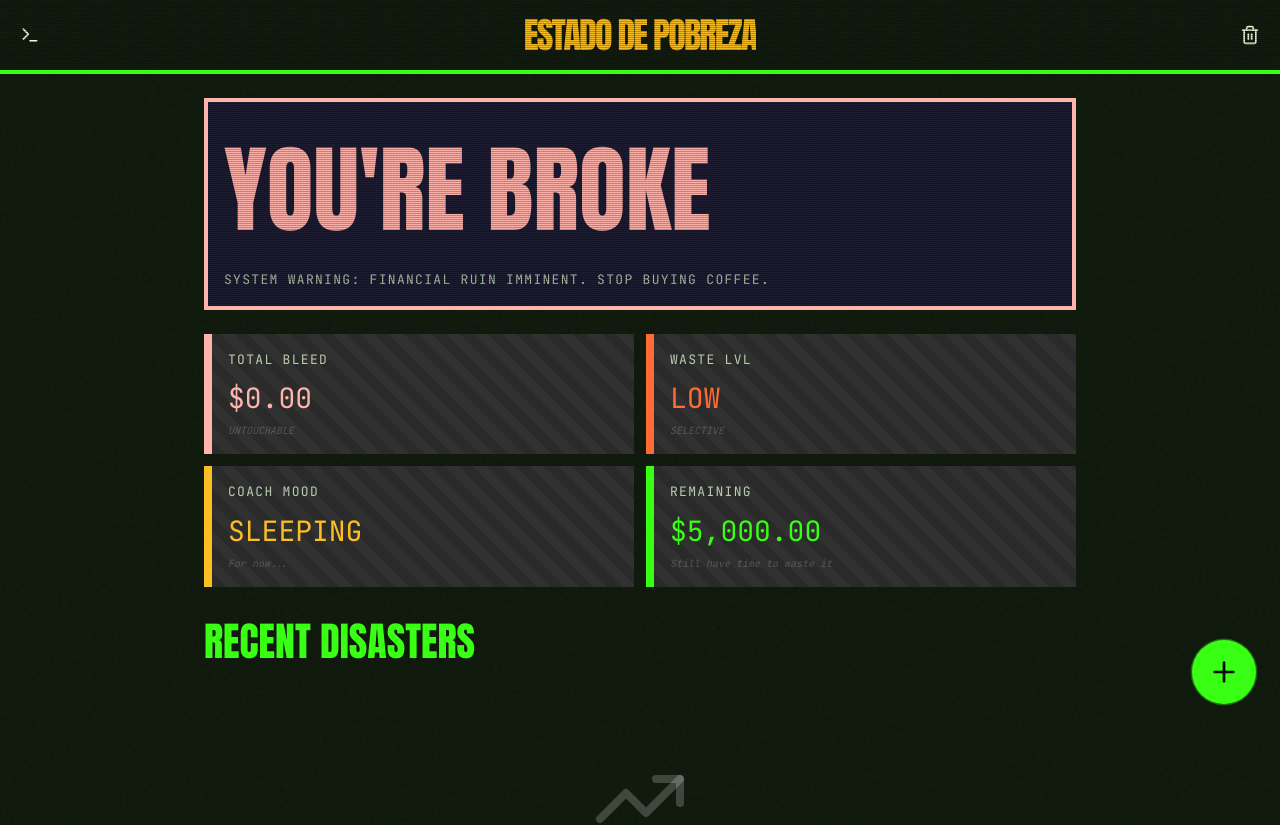
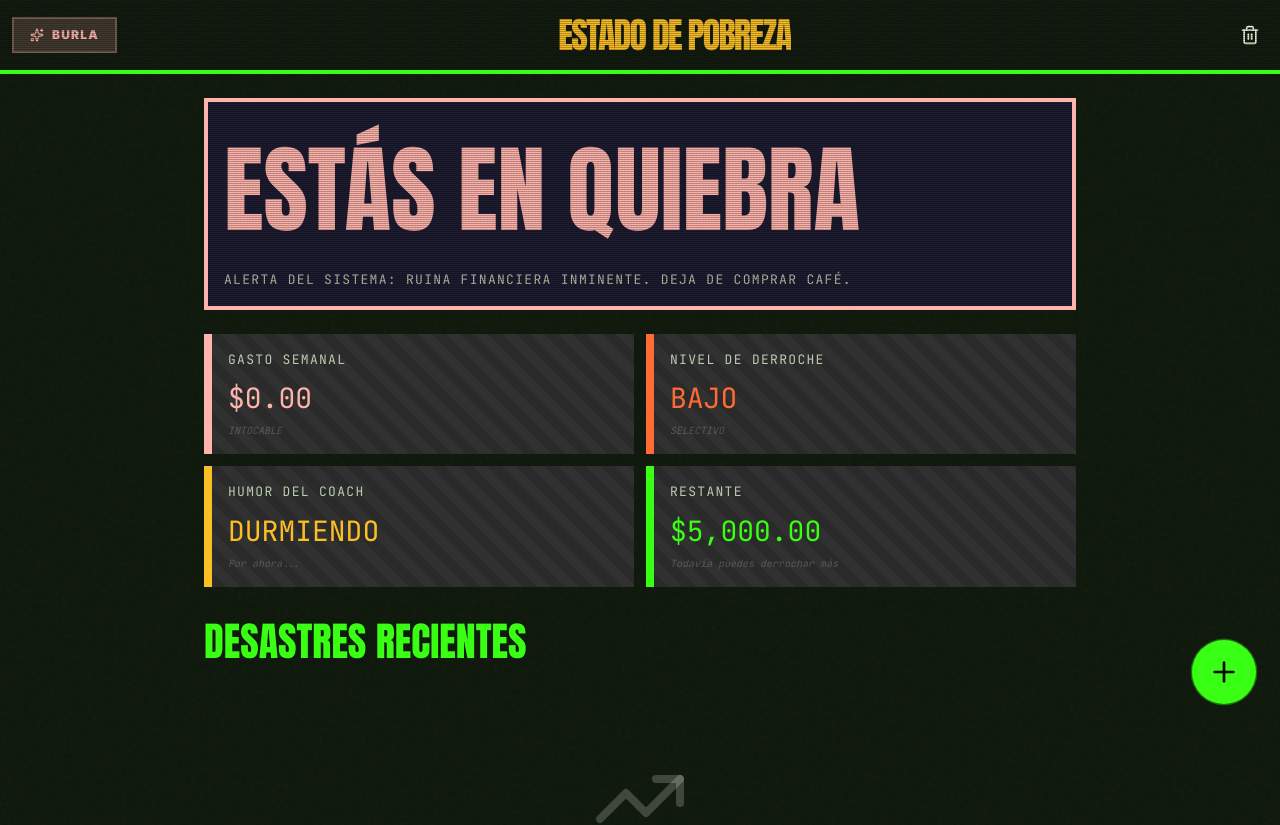
Before and after one commit to manualecarvajal-collab/toxic-financial-coach, a React (Vite) app: page / in a window 1280 px wide. Shown: the top 825 px of the page. Built offline with nearby package versions, Linux system fonts and the light colour scheme.

Commit message:
header: botón Burla en vez de icono terminal + todo el texto en español

```diff
--- a/src/App.tsx
+++ b/src/App.tsx
@@ -92,10 +92,10 @@ function App() {
         {/* Hero Status */}
         <section className="bg-toxic-dark-alt border-4 border-error p-stack-md relative overflow-hidden scanline">
           <h2 className="font-display text-headline-lg-mobile md:text-display-xl text-error mb-2 uppercase">
-            You're Broke
+            Estás en Quiebra
           </h2>
           <p className="font-data text-label-mono text-on-surface-variant uppercase tracking-widest">
-            SYSTEM WARNING: Financial ruin imminent. Stop buying coffee.
+            ALERTA DEL SISTEMA: Ruina financiera inminente. Deja de comprar café.
           </p>
         </section>
 
@@ -110,7 +110,7 @@ function App() {
         {activeTab === 'debt' && (
           <section>
             <h3 className="font-display text-headline-lg-mobile md:text-headline-lg text-primary-container mb-stack-md uppercase glitch">
-              Recent Disasters
+              Desastres Recientes
             </h3>
             <ExpenseList
               expenses={expenses}
@@ -124,10 +124,10 @@ function App() {
           <section className="text-center py-16">
             <Receipt className="mx-auto text-white/20 mb-4" size={64} />
             <p className="text-on-surface-variant text-lg font-black uppercase">
-              Waste Analysis
+              Análisis de Derroche
             </p>
             <p className="text-white/20 text-xs mt-2">
-              Detailed breakdown coming soon.
+              Desglose detallado próximamente.
             </p>
           </section>
         )}
@@ -136,13 +136,13 @@ function App() {
           <section className="text-center py-16">
             <MessageCircleWarning className="mx-auto text-toxic-red mb-4" size={64} />
             <p className="text-on-surface-variant text-lg font-black uppercase">
-              Get Roasted
+              Que te Burlén
             </p>
             <button
               onClick={handleOpenRoast}
               className="mt-4 px-8 py-4 bg-error/20 border-4 border-error/30 rounded-none text-error font-black uppercase tracking-widest hover:bg-error/30 transition-all active:scale-95"
             >
-              Generate Roast
+              Generar Burla
             </button>
           </section>
         )}
@@ -151,10 +151,10 @@ function App() {
           <section className="text-center py-16">
             <Monitor className="mx-auto text-toxic-purple mb-4" size={64} />
             <p className="text-on-surface-variant text-lg font-black uppercase">
-              Intel & Insights
+              Inteligencia Financiera
             </p>
             <p className="text-white/20 text-xs mt-2">
-              AI-powered financial analysis coming soon.
+              Análisis financiero con IA próximamente.
             </p>
           </section>
         )}
@@ -168,21 +168,21 @@ function App() {
         <div className="flex justify-around items-stretch h-20 bg-toxic-black">
           <TabButton
             icon={Wallet}
-            label="DEBT"
+            label="DEUDA"
             active={activeTab === 'debt'}
             onClick={() => setActiveTab('debt')}
             activeColor="bg-primary-container text-toxic-black"
           />
           <TabButton
             icon={Receipt}
-            label="WASTE"
+            label="GASTOS"
             active={activeTab === 'waste'}
             onClick={() => setActiveTab('waste')}
             activeColor="text-toxic-orange"
           />
           <TabButton
             icon={MessageCircleWarning}
-            label="ROAST"
+            label="BURLA"
             active={activeTab === 'roast'}
             onClick={() => setActiveTab('roast')}
             activeColor="text-toxic-red"
--- a/src/components/Header.tsx
+++ b/src/components/Header.tsx
@@ -1,4 +1,4 @@
-import { Trash2, Terminal } from 'lucide-react';
+import { Sparkles, Trash2 } from 'lucide-react';
 
 interface Props {
   onOpenRoast: () => void;
@@ -11,9 +11,10 @@ export default function Header({ onOpenRoast, onClearAll }: Props) {
       <div className="flex items-center justify-between px-safe-margin py-stack-sm w-full relative overflow-hidden scanline">
         <button
           onClick={onOpenRoast}
-          className="text-primary shrink-0 transition-all duration-75 active:skew-x-2 hover:bg-primary-container hover:text-toxic-black p-2"
+          className="flex items-center gap-2 px-4 py-2 bg-error/20 border-2 border-error/30 rounded-none text-xs font-black text-error uppercase tracking-widest hover:bg-error/30 active:skew-x-2 transition-all duration-200"
         >
-          <Terminal size={20} />
+          <Sparkles size={14} />
+          Burla
         </button>
 
         <h1 className="font-display text-display-lg text-toxic-yellow uppercase tracking-tighter truncate-heading mx-2">
--- a/src/components/StatsCards.tsx
+++ b/src/components/StatsCards.tsx
@@ -9,32 +9,32 @@ interface Props {
 export default function StatsCards({ weeklyTotal, totalSpent, expenseCount }: Props) {
   const stats = [
     {
-      label: 'Total Bleed',
+      label: 'Gasto Semanal',
       value: formatCurrency(weeklyTotal),
       borderColor: 'border-error',
       textColor: 'text-error',
-      comment: weeklyTotal > 1000 ? 'OUT OF CONTROL' : weeklyTotal > 500 ? 'WORRYING' : weeklyTotal > 0 ? 'MODERATE' : 'UNTOUCHABLE'
+      comment: weeklyTotal > 1000 ? 'FUERA DE CONTROL' : weeklyTotal > 500 ? 'PREOCUPANTE' : weeklyTotal > 0 ? 'MODERADO' : 'INTOCABLE'
     },
     {
-      label: 'Waste Lvl',
-      value: weeklyTotal > 1000 ? 'CRITICAL' : weeklyTotal > 500 ? 'HIGH' : weeklyTotal > 0 ? 'MEDIUM' : 'LOW',
+      label: 'Nivel de Derroche',
+      value: weeklyTotal > 1000 ? 'CRÍTICO' : weeklyTotal > 500 ? 'ALTO' : weeklyTotal > 0 ? 'MEDIO' : 'BAJO',
       borderColor: 'border-toxic-orange',
       textColor: 'text-toxic-orange',
-      comment: expenseCount > 20 ? 'ADDICT' : expenseCount > 10 ? 'ACTIVE' : 'SELECTIVE'
+      comment: expenseCount > 20 ? 'ADICTO' : expenseCount > 10 ? 'ACTIVO' : 'SELECTIVO'
     },
     {
-      label: 'Coach Mood',
-      value: weeklyTotal > 1000 ? 'FURIOUS' : weeklyTotal > 500 ? 'ANGRY' : weeklyTotal > 0 ? 'DISAPPOINTED' : 'SLEEPING',
+      label: 'Humor del Coach',
+      value: weeklyTotal > 1000 ? 'FURIOSO' : weeklyTotal > 500 ? 'ENOJADO' : weeklyTotal > 0 ? 'DECEPCIONADO' : 'DURMIENDO',
       borderColor: 'border-toxic-yellow',
       textColor: 'text-toxic-yellow',
-      comment: weeklyTotal > 0 ? 'You should be worried' : 'For now...'
+      comment: weeklyTotal > 0 ? 'Deberías preocuparte' : 'Por ahora...'
     },
     {
-      label: 'Remaining',
+      label: 'Restante',
       value: formatCurrency(Math.max(0, 5000 - totalSpent)),
       borderColor: 'border-primary-container',
       textColor: 'text-primary-container',
-      comment: totalSpent > 5000 ? 'NEGATIVE. IMPRESSIVE.' : 'Still have time to waste it'
+      comment: totalSpent > 5000 ? 'NEGATIVO. IMPRESIONANTE.' : 'Todavía puedes derrochar más'
     }
   ];
 
```
